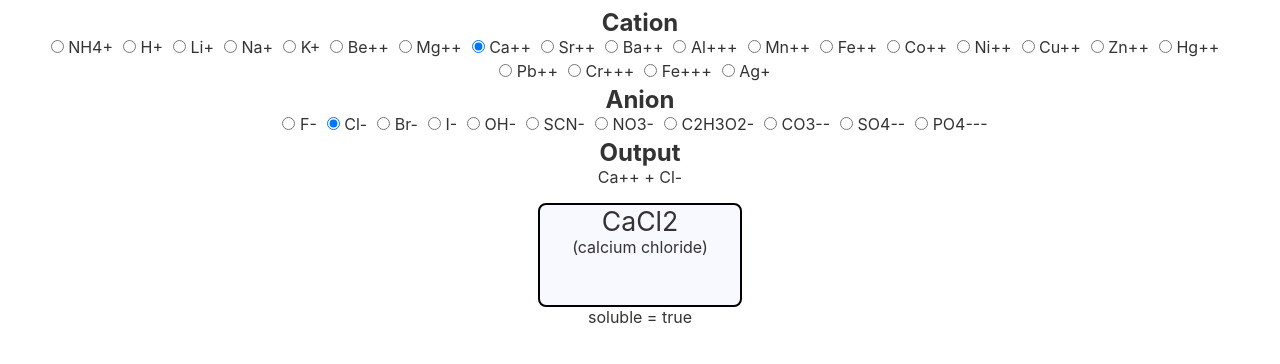
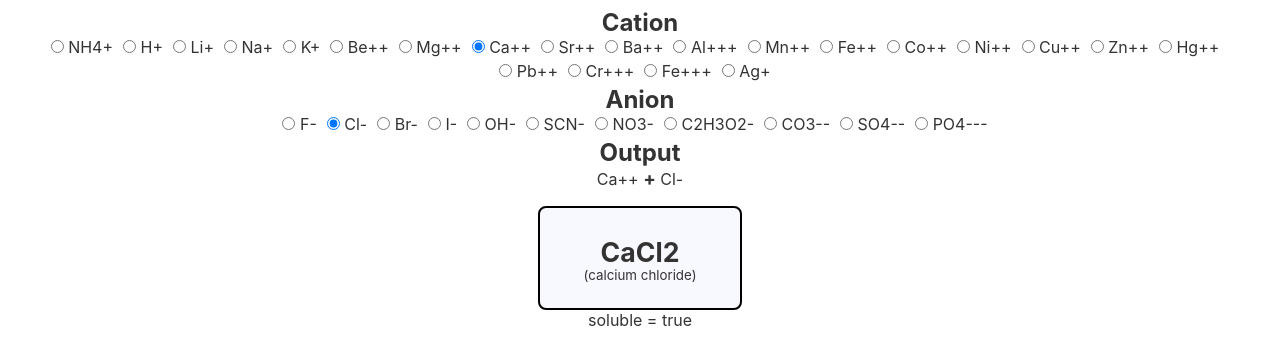
Before and after one commit to CaptainBoggle/nucleation, a Svelte app: page / in a window 1280 px wide. Shown: the top 364 px of the page. Built offline with nearby package versions, Linux system fonts and the light colour scheme.

Commit message:
center rectangle text

```diff
--- a/src/App.svelte
+++ b/src/App.svelte
@@ -176,14 +176,14 @@
 
   <h2>Output</h2>
   <p>
-    {selectedCation} + {selectedAnion}
+    {selectedCation} <span style="font-size: 14pt; font-weight: bold;">+</span> {selectedAnion}
   </p>
   <div
     id="rectangle"
     style="--salt-colour: {reactIons(selectedCation, selectedAnion).colour}"
   >
-    {reactIons(selectedCation, selectedAnion).formula}
-    <p>({reactIons(selectedCation, selectedAnion).proper})</p>
+    <h2 class="verticalcenter">{reactIons(selectedCation, selectedAnion).formula}</h2>
+    <p class="underCenter">({reactIons(selectedCation, selectedAnion).proper})</p>
   </div>
   <p>
     soluble = {reactIons(selectedCation, selectedAnion).soluble}
@@ -195,6 +195,21 @@
     margin-top: 0;
     margin-bottom: 0;
     clear: both;
+  }
+  .verticalcenter {
+    text-align:center;
+    position: relative;
+    top: 44%;
+    -ms-transform: translateY(-50%);
+    -webkit-transform: translateY(-50%);
+    transform: translateY(-50%);
+    font-size: 20pt;
+  }
+  .underCenter {
+    text-align:center;
+    position: relative;
+    transform: translateY(+170%);
+    font-size: 10pt;
   }
   .flex {
     display: flex;
```
